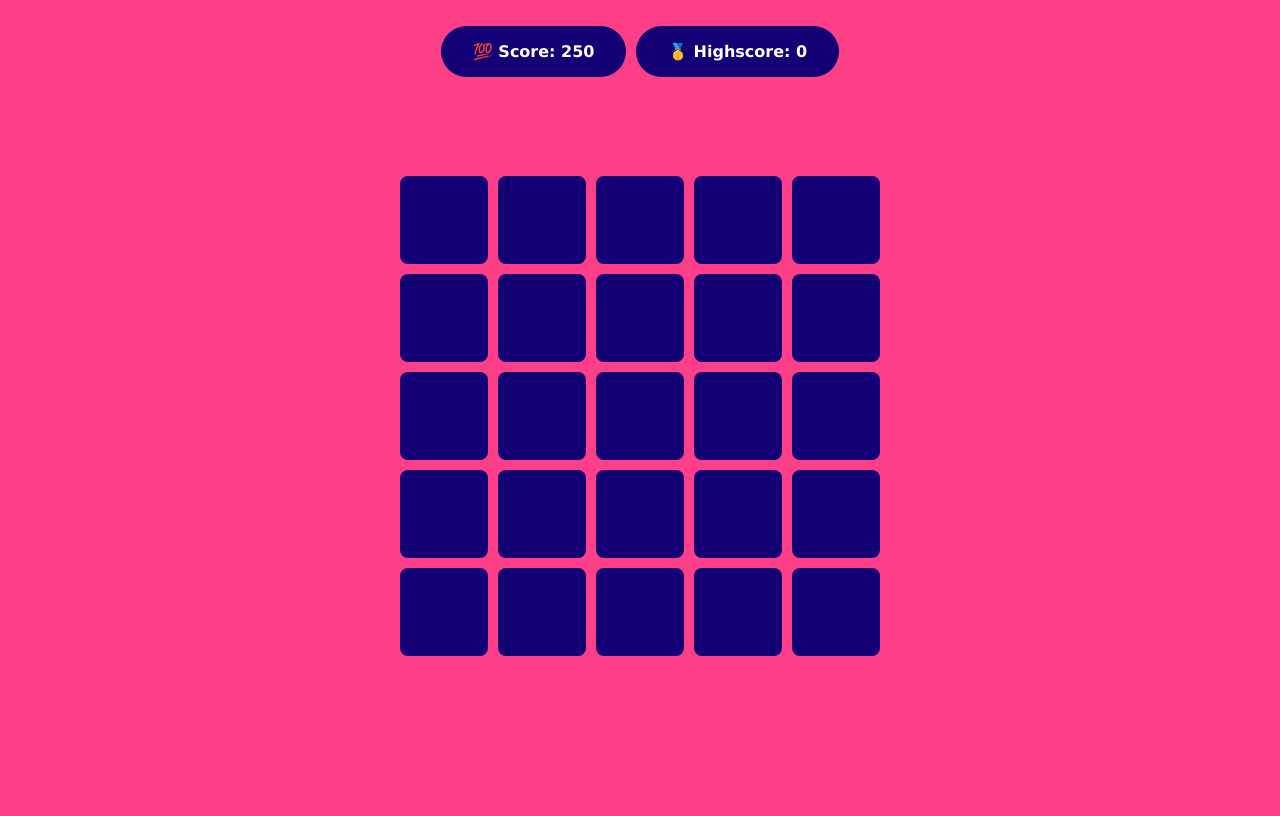
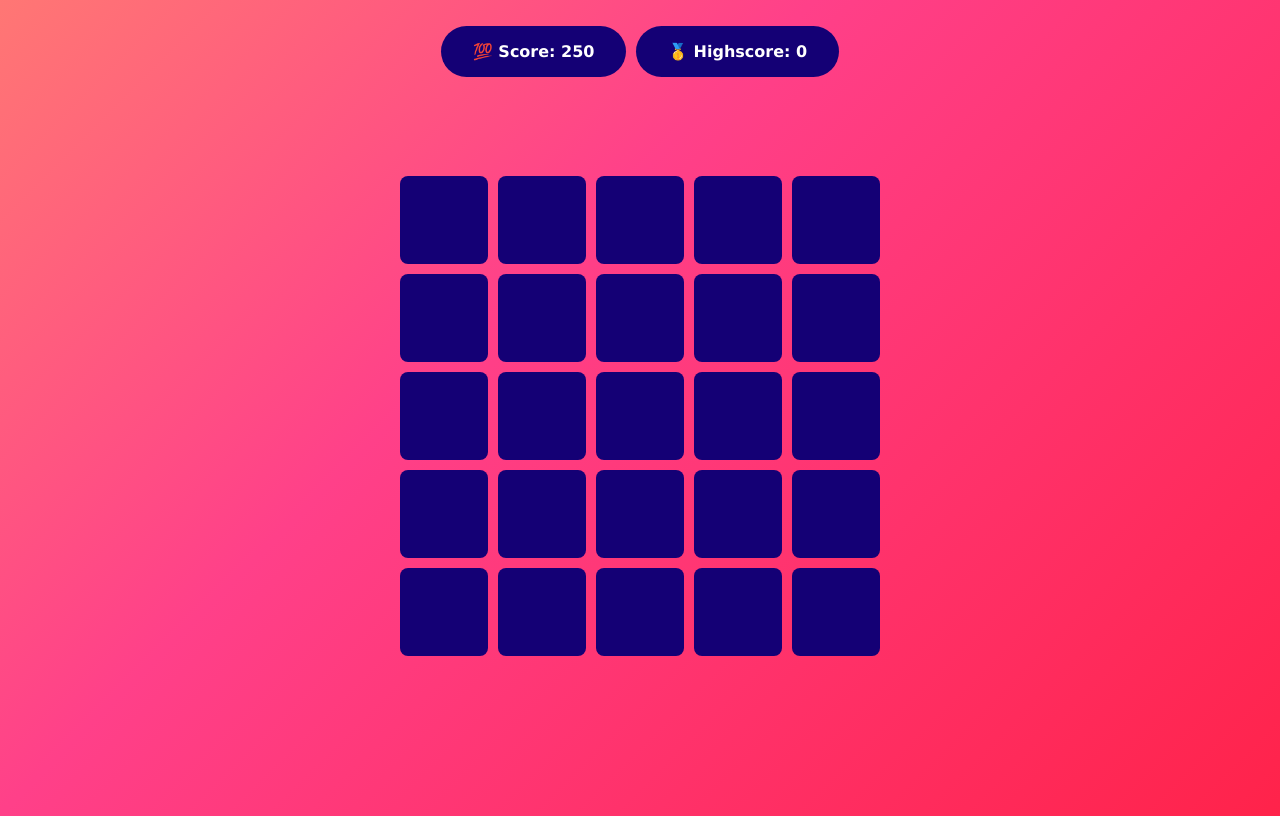
Before and after one commit to mohitboyidapu/mysterymania, a plain HTML site: page source-html-css-js/hard.html in a window 1280 px wide. Drawn offline with Linux system fonts and the light colour scheme; a web font is replaced by a local one.

Commit message:
Update hard.html
changed background color

```diff
--- a/source-html-css-js/hard.html
+++ b/source-html-css-js/hard.html
@@ -11,10 +11,9 @@
 
    <style>
       body {
-         /* background: linear-gradient(-45deg, #ff0000, #ff4089, #fffc41, #5080fa);
+         background: linear-gradient(-45deg, #ff0000, #ff4089, #fffc41, #5080fa);
          background-size: 400% 400%;
-         animation: gradient 15s ease infinite; */
-         background-color: #ff4089;
+         animation: gradient 15s ease infinite;
          height: 100vh;
       }
 
```
